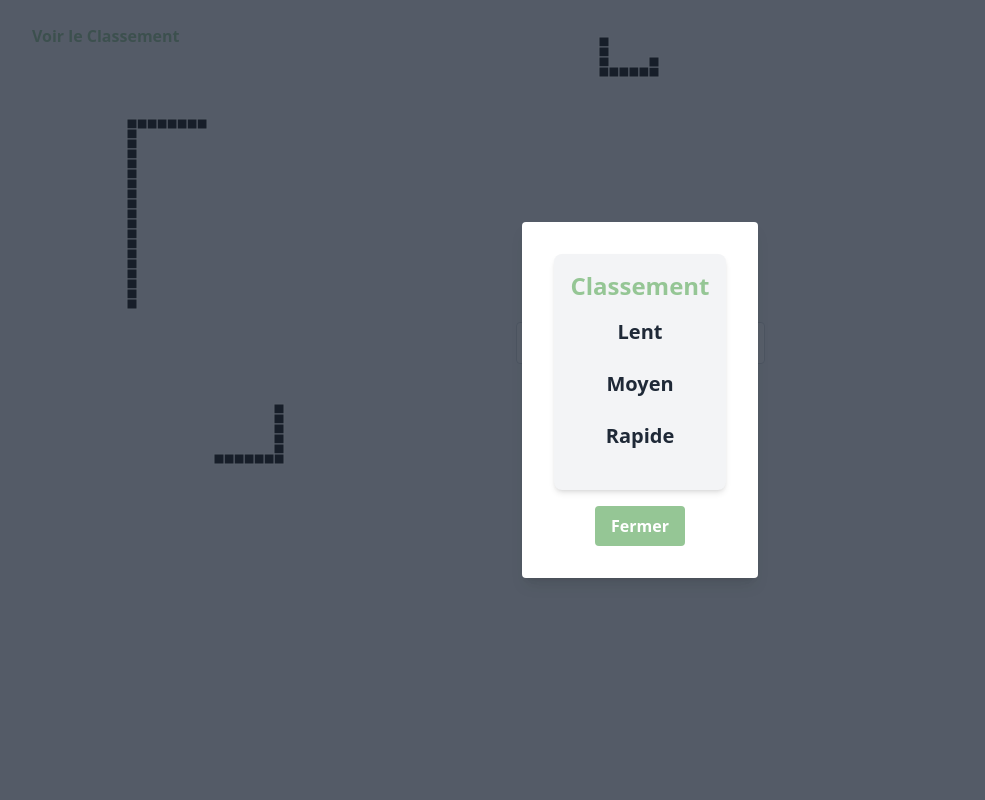
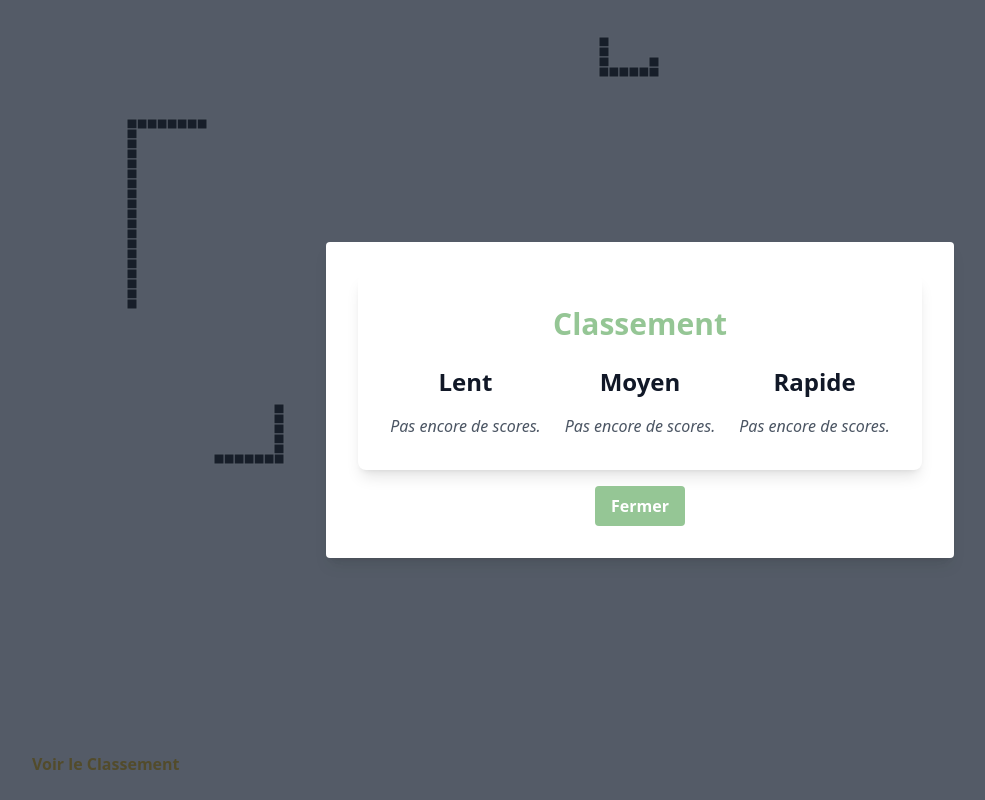
Before and after one commit to julienyassef/snake-s-game, a React (Create React App) app: page / in a window 1280 px wide. Both pictures are taken after a click on the button "Voir le Classement". Shown: the whole page, without its empty margins (0-985 px from the left). Built offline with nearby package versions, Linux system fonts and the light colour scheme.

Commit message:
modif ScoreBoard et Affichage Name

```diff
--- a/src/App.tsx
+++ b/src/App.tsx
@@ -19,7 +19,7 @@ interface SnakePart {
 const App: React.FC = () => {
   const [playerName, setPlayerName] = useState('');
   const [showNameValidationModal, setShowNameValidationModal] = useState(false);
-  const [mode, setMode] = useState('lent'); // Initialisation à "lent"
+  const [mode, setMode] = useState('lent');
 
 
   const [snake, setSnake] = useState<SnakePart[]>([
@@ -68,7 +68,7 @@ const App: React.FC = () => {
   };
 
   const selectLevel = (level: number) => {
-    let selectedMode = 'moyen';
+    let selectedMode = 'lent';
     if (level === 1) {
       setSpeed(150);
       selectedMode = 'lent';
@@ -108,10 +108,9 @@ const App: React.FC = () => {
 
   const handleGameOver = () => {
     setStopGame(true);
-    saveScore('Player1', score, speedToMode(speed));
+    saveScore(playerName, score, speedToMode(speed));
     setShowModal(true);
   };
-
 
 
   const handleSnakeMove = (newSnake: SnakePart[]) => {
@@ -148,11 +147,12 @@ const App: React.FC = () => {
       </div>
 
       <button
-        className="absolute top-4 left-4 flex items-center text-[#95C695] font-bold py-2 px-4 z-10 bg-transparent transition-transform transform hover:scale-105 hover:text-[#6BA76B]"
+        className="absolute bottom-4 left-4 flex items-center text-yellow-500 font-bold py-2 px-4 z-10 bg-transparent transition-transform transform hover:scale-110 hover:text-white hover:bg-yellow-500 hover:shadow-lg"
         onClick={() => setShowScoreBoard(true)}
       >
         Voir le Classement
       </button>
+
 
       <h1 className="text-4xl font-bold mb-6 z-10">Snake Game</h1>
       {!isGameStarted ? (
@@ -186,7 +186,6 @@ const App: React.FC = () => {
           <div className="flex items-center justify-between w-[300px] px-4">
             <PlayerName playerName={playerName} />
             <ModeDisplay mode={mode}/>
-
           </div>
         </>
       )}
--- a/src/components/ScoreBoard/ScoreBoard.tsx
+++ b/src/components/ScoreBoard/ScoreBoard.tsx
@@ -8,25 +8,46 @@ const ScoreBoard: React.FC = () => {
     return scores
       .filter(score => score.mode === mode)
       .sort((a, b) => b.score - a.score)
-      .slice(0, 3); // Prend les 3 meilleurs scores
+      .slice(0, 5);
   };
 
+  const getBackgroundColor = (index: number) => {
+    if (index === 0) return 'bg-[#FFD700]';
+    if (index === 1) return 'bg-[#C0C0C0]';
+    if (index === 2) return 'bg-[#B87333]';
+    return 'bg-gray-200';
+};
+
+
   return (
-    <div className="p-4 bg-gray-100 rounded-lg shadow-md">
-      <h2 className="text-2xl font-bold mb-4 text-[#95C695]">Classement</h2>
+    <div className="p-8 bg-white rounded-lg shadow-lg max-w-4xl mx-auto">
+      <h2 className="text-3xl font-bold mb-6 text-[#95C695] text-center">Classement</h2>
 
+      <div className="grid grid-cols-3 gap-6">
         {['lent', 'moyen', 'rapide'].map((mode) => (
-        <div key={mode} className="mb-6">
-          <h3 className="text-xl font-semibold text-gray-800 capitalize">{mode}</h3>
-          <ul className="list-disc list-inside">
+          <div key={mode}>
+            <h3 className="text-2xl font-semibold text-gray-900 capitalize mb-4 text-center">{mode}</h3>
+            <ul className="list-none pl-0">
               {getScoresByMode(mode).map((scoreData, index) => (
-              <li key={index} className="text-gray-700">
-                {scoreData.player}: {scoreData.score} points
+                <li
+                  key={index}
+                  className={`flex justify-between items-center p-2 rounded mb-2 shadow-sm ${getBackgroundColor(index)}`}
+                >
+                  <span className="text-gray-800 font-medium mr-4">
+                    {scoreData.player ? scoreData.player : "Joueur Inconnu"}
+                  </span>
+                  <span className="text-gray-800 font-semibold">
+                    {scoreData.score} points
+                  </span>
                 </li>
               ))}
+              {getScoresByMode(mode).length === 0 && (
+                <li className="text-gray-600 italic">Pas encore de scores.</li>
+              )}
             </ul>
           </div>
         ))}
+      </div>
     </div>
   );
 };
```
Lines whose indentation alone changed are shown as unchanged.
